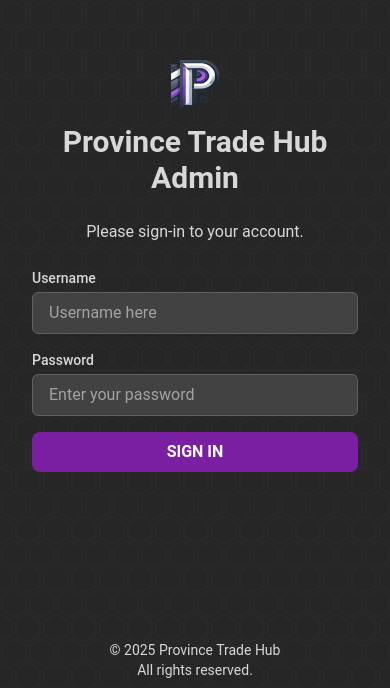
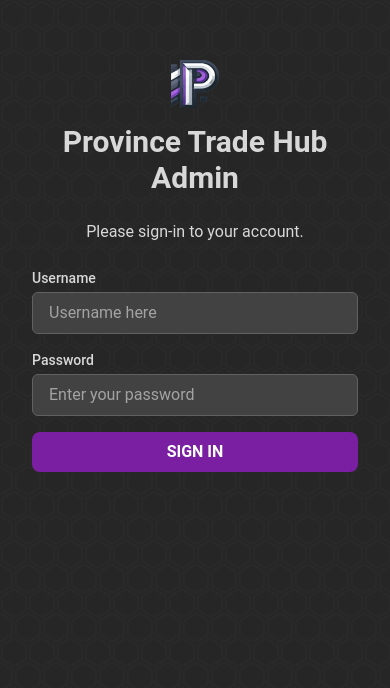
Before and after one commit to iamprovince/ProvinceTradeHubAdmin, a React (Vite) app in the folder client/: page / in a window 390 px wide. Shown: the part 156-844 px from the top of the page. Built offline with nearby package versions, Linux system fonts and the light colour scheme.

Commit message:
footer adjustment

```diff
--- a/client/src/components/layout/FooterAuth.jsx
+++ b/client/src/components/layout/FooterAuth.jsx
@@ -1,6 +1,6 @@
 const Footer = () => {
   return (
-    <footer className='absolute bottom-0 left-0 w-full bg-transparent text-sm text-text-light text-center py-2 flex justify-center flex-col items-center space-y-0.5'>
+    <footer className='absolute bottom-0 left-0 w-full bg-transparent text-sm text-text-light text-center py-2 justify-center flex-col items-center space-y-0.5 hidden lg:flex'>
       © {new Date().getFullYear()} Province Trade Hub
       <br /> All rights reserved.
     </footer>
```
